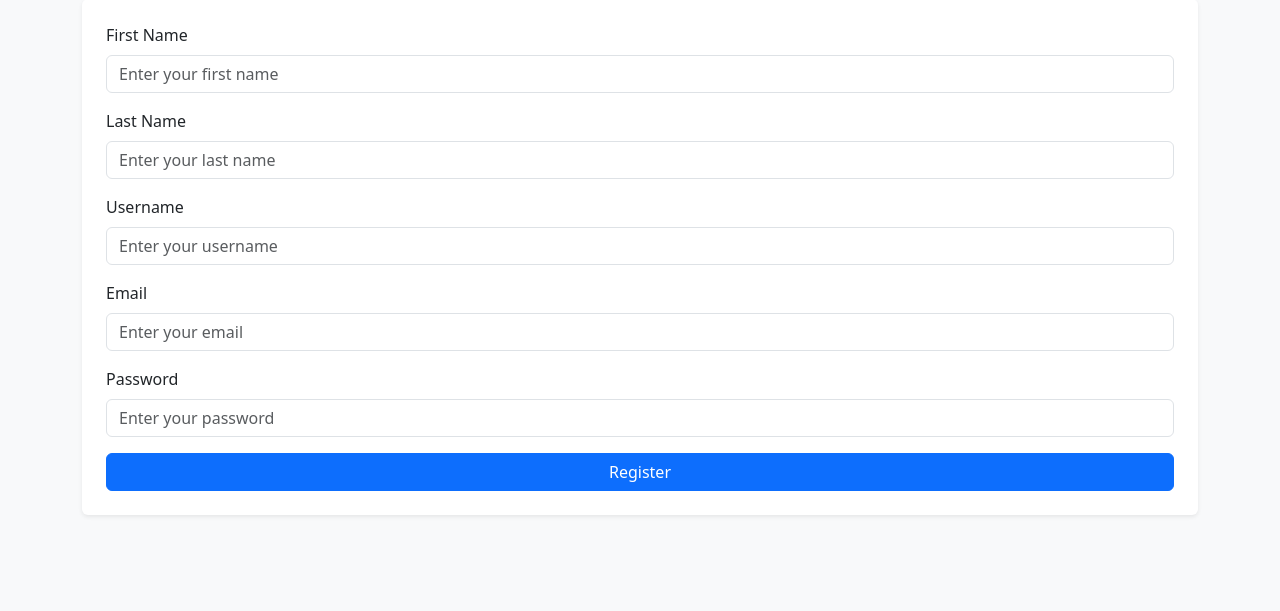
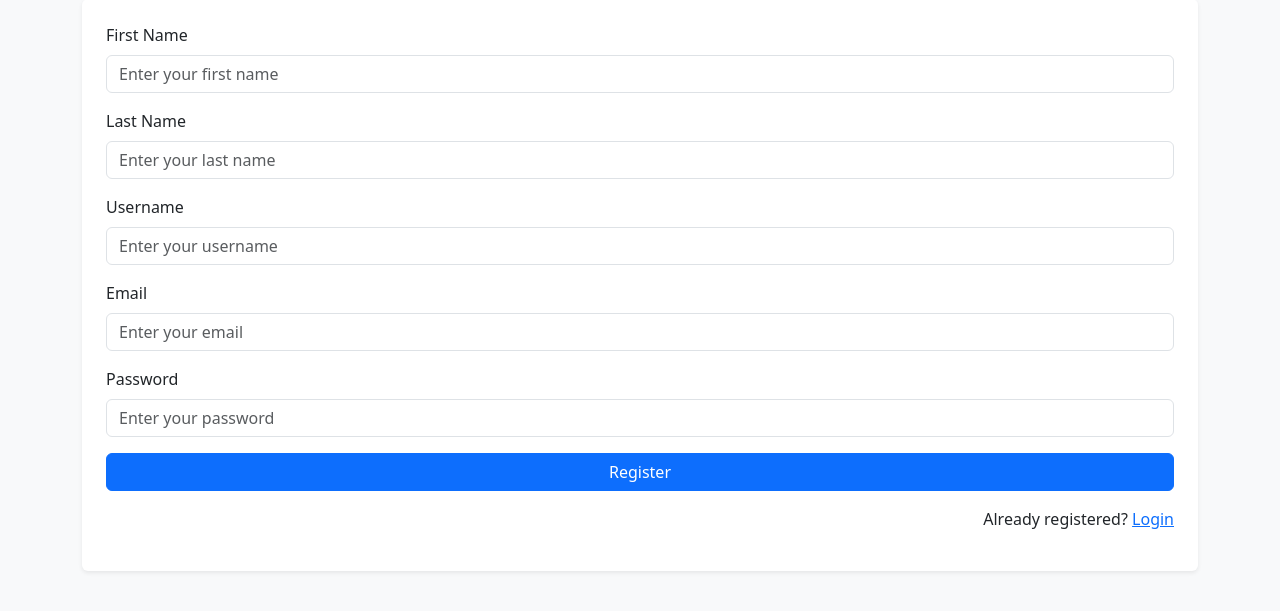
Before and after one commit to aian21/dbs_app_v2-main, a PHP site: page /registration.php in a window 1280 px wide. Shown: the part 111-722 px from the top of the page. Run offline with PHP 8.4, Linux system fonts and the light colour scheme.

Commit message:
Modified

```diff
--- a/registration.php
+++ b/registration.php
@@ -78,7 +78,10 @@ if (isset($_POST['register'])) {
         <div class="invalid-feedback">Password must be at least 6 characters long, include an uppercase letter, a number, and a special character.</div>
       </div>
       <button type="submit" id="registerButton" name="register" class="btn btn-primary w-100">Register</button>
-
+      <div class="my-3 text-end">
+        <span>Already registered?</span>
+        <a href="login.php">Login</a>
+      </div>
     </form>
   </div>
 
```
